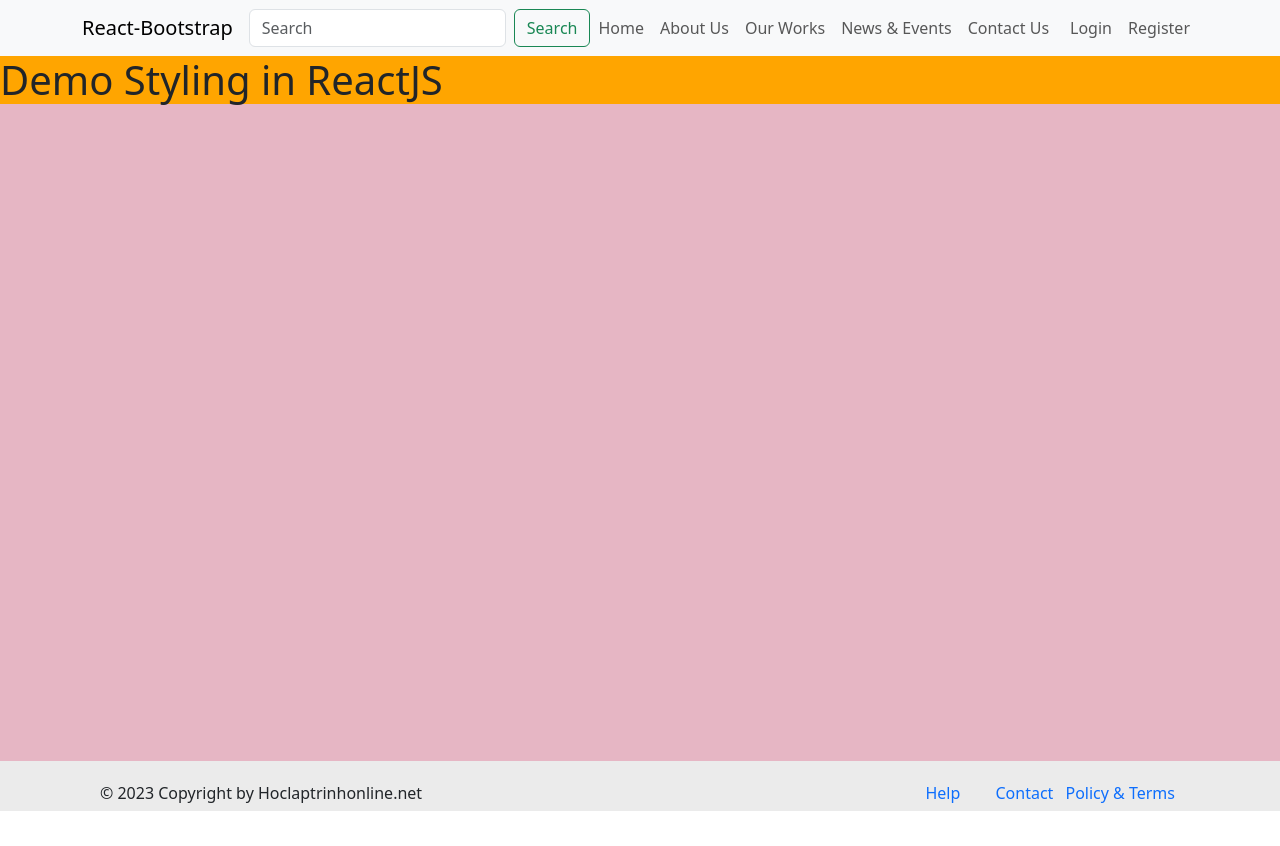
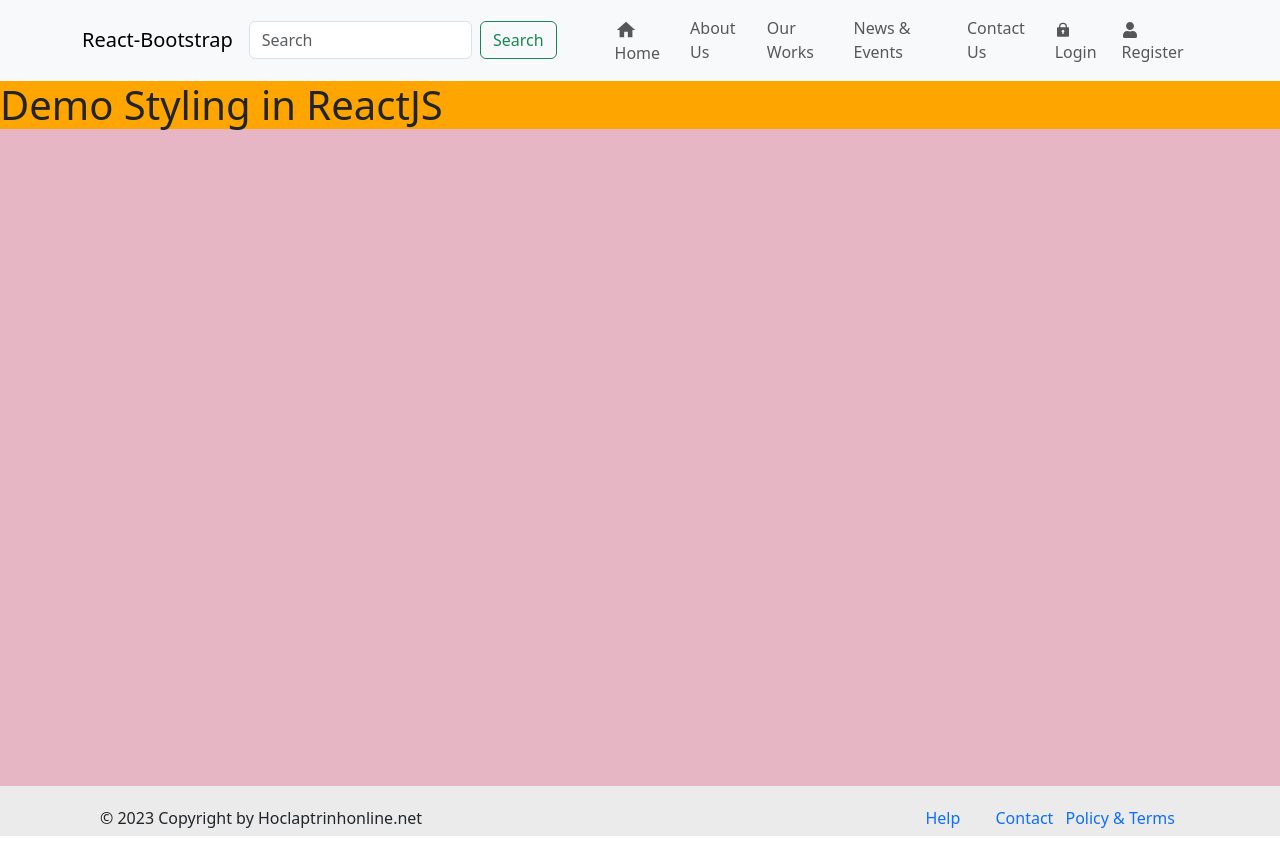
Before and after one commit to manngo2013/demo-second-project, a React (Create React App) app: page / in a window 1280 px wide. Before the commit the page ends 821 px from the top, so only its background shows below. Built offline with nearby package versions, Linux system fonts and the light colour scheme.

Commit message:
Lecture 35: Using React-Icons

```diff
--- a/package.json
+++ b/package.json
@@ -10,6 +10,7 @@
     "react": "^18.2.0",
     "react-bootstrap": "^2.7.4",
     "react-dom": "^18.2.0",
+    "react-icons": "^4.9.0",
     "react-scripts": "5.0.1",
     "sass": "^1.63.3",
     "web-vitals": "^2.1.0"
--- a/src/components/Header.jsx
+++ b/src/components/Header.jsx
@@ -1,6 +1,9 @@
 import React from "react";
 import { Button, Container, Form, Nav, Navbar } from "react-bootstrap";
 import "./Header.scss";
+import { MdHome } from "react-icons/md";
+import { RiLock2Fill } from "react-icons/ri";
+import { FaUser } from "react-icons/fa";
 
 function Header(props) {
   return (
@@ -43,7 +46,10 @@ function Header(props) {
             <Button variant="outline-success">Search</Button>
           </Form>
           <Nav className="me-auto">
-            <Nav.Link href="#home">Home</Nav.Link>
+            <Nav.Link href="#home">
+              <MdHome style={{ fontSize: "22px" }} />
+              Home
+            </Nav.Link>
             <Nav.Link href="#link">About Us</Nav.Link>
             <Nav.Link href="#link">Our Works</Nav.Link>
             <Nav.Link href="#link">News & Events</Nav.Link>
@@ -51,8 +57,14 @@ function Header(props) {
           </Nav>
 
           <Nav>
-            <Nav.Link href="#link">Login</Nav.Link>
-            <Nav.Link href="#link">Register</Nav.Link>
+            <Nav.Link href="#link">
+              <RiLock2Fill />
+              Login
+            </Nav.Link>
+            <Nav.Link href="#link">
+              <FaUser />
+              Register
+            </Nav.Link>
           </Nav>
         </Navbar.Collapse>
       </Container>
--- a/src/index.css
+++ b/src/index.css
@@ -1,13 +1,17 @@
 body {
   margin: 0;
-  font-family: -apple-system, BlinkMacSystemFont, 'Segoe UI', 'Roboto', 'Oxygen',
-    'Ubuntu', 'Cantarell', 'Fira Sans', 'Droid Sans', 'Helvetica Neue',
+  font-family: -apple-system, BlinkMacSystemFont, "Segoe UI", "Roboto", "Oxygen",
+    "Ubuntu", "Cantarell", "Fira Sans", "Droid Sans", "Helvetica Neue",
     sans-serif;
   -webkit-font-smoothing: antialiased;
   -moz-osx-font-smoothing: grayscale;
 }
 
 code {
-  font-family: source-code-pro, Menlo, Monaco, Consolas, 'Courier New',
+  font-family: source-code-pro, Menlo, Monaco, Consolas, "Courier New",
     monospace;
 }
+
+.me-auto {
+  margin-left: 50px;
+}
```
Also changed, not shown: 1 other file (tests, documents, lock files or other folders).
